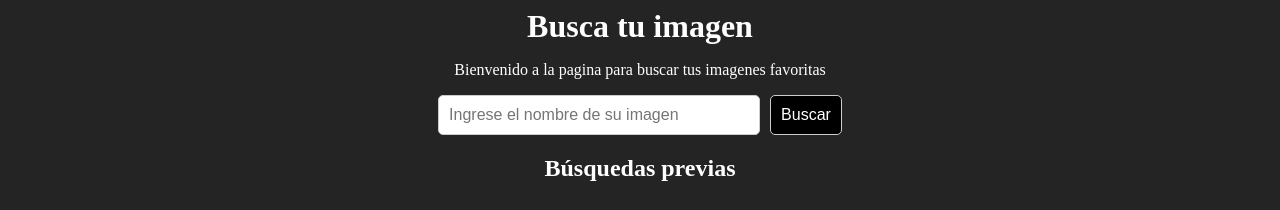
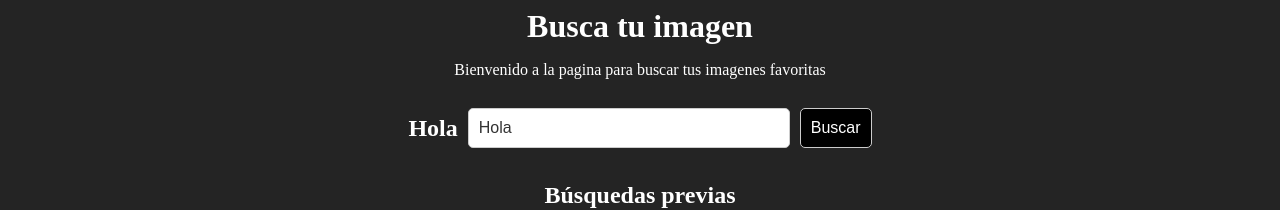
Before and after one commit to breadsk/DSY1104-008D-AWD, a React (Vite) app: page / in a window 1280 px wide. Shown: the top 210 px of the page. Built offline with nearby package versions, Linux system fonts and the light colour scheme.

Commit message:
useEffect && debounce y comunicacion entre componentes

```diff
--- a/src/ImageApp.tsx
+++ b/src/ImageApp.tsx
@@ -10,6 +10,15 @@ import './index.css'
 
 export const ImageApp = () => {
 
+  //Comunicación entre componentes
+  const handleTermClicked = ( term:string ) => {
+    console.log({ term });
+  }
+
+  //Query a la consulta que el usuario escriba
+  const handleSearch = ( query:string ) => {
+    console.log(query);
+  }
 
   return (
     <>
@@ -20,11 +29,14 @@ export const ImageApp = () => {
 
 
         <SearchBar
-            placeHolder="Ingrese el nombre de su imagen"/>
+            placeHolder="Ingrese el nombre de su imagen"
+            onQuery = { handleSearch }
+            />
 
 
        <PreviousSearches
             searches={['protoman','snakeman','bubleman','quickman']}
+            onLabelClicked = { handleTermClicked }
        />
 
 
--- a/src/imagesComponents/components/PreviousSearches.tsx
+++ b/src/imagesComponents/components/PreviousSearches.tsx
@@ -1,10 +1,14 @@
 
 interface Props {
     searches: string[];
+    onLabelClicked?: (term:string) => void;
 }
 
 
-export const PreviousSearches = ({searches}:Props) => {
+export const PreviousSearches = ({searches , onLabelClicked}:Props) => {
+
+
+
   return (
      <div className="previous-searches">
         <h2>Búsquedas previas</h2>
@@ -12,7 +16,12 @@ export const PreviousSearches = ({searches}:Props) => {
             {
                 searches.map( ( termino ) => {
                     return (
-                        <li key={ termino }>{ termino }</li>
+                        <li
+                            key={ termino }
+                            onClick={ () => {
+                                onLabelClicked && onLabelClicked(termino)
+                            }}
+                            >{ termino }</li>
                     )
                 })
             }
--- a/src/sharedComponents/components/SearchBar.tsx
+++ b/src/sharedComponents/components/SearchBar.tsx
@@ -1,17 +1,66 @@
-import type { FC } from "react";
+import { useState , useEffect , type FC , type KeyboardEvent, use } from "react";
 
 interface Props{
     placeHolder:string;
+    onQuery: (query:string) => void;
 }
 
 
-export const SearchBar:FC<Props> = ({ placeHolder }) => {
+export const SearchBar:FC<Props> = ({ placeHolder , onQuery}) => {
 
+  const [ query , setQuery ] = useState('Hola');
+
+  // const handleSearch = ( query:string ) => {
+  //   console.log(query);
+  // }  onQuery = handleSearch
+  useEffect(()=> {
+
+    const timeOutId = setTimeout(()=> {
+      onQuery(query)
+    },700)
+
+    return () => {
+      //mont & dismount
+      clearTimeout(timeOutId) // debounce
+    }
+
+  },[query , onQuery])
+
+
+
+
+  // const handleSearch = ( query:string ) => {
+  //   console.log(query);
+  // }  onQuery = handleSearch
+  const handleSearch = () => {
+    onQuery(query);
+  }
+
+  const handleKeyDown = (event:KeyboardEvent<HTMLInputElement>) => {
+    if(event.key === 'Enter'){
+      console.log("Se apretó enter");
+    }
+  }
 
   return (
     <div className="search-container">
-        <input type="text" placeholder={ placeHolder }/>
-        <button>Buscar</button>
+        <h2>{ query }</h2>
+        <input
+          type="text"
+          placeholder={ placeHolder }
+          value={ query }
+
+          onChange={( event ) => {
+            setQuery(event.target.value)
+          }}
+
+          onKeyDown={
+            handleKeyDown
+          }
+          />
+        <button
+          onClick={ handleSearch }
+        >Buscar</button>
     </div>
   )
 }
```
